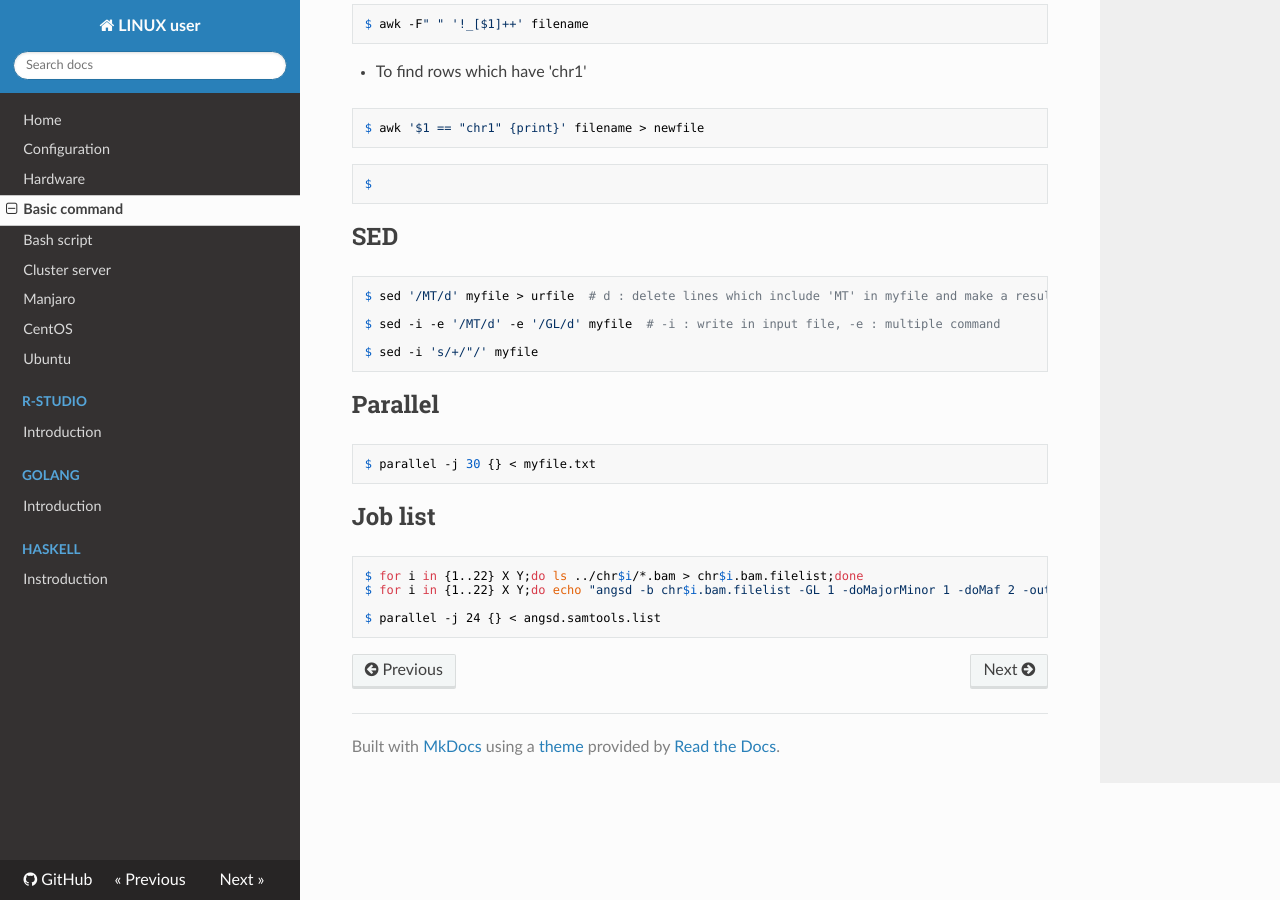
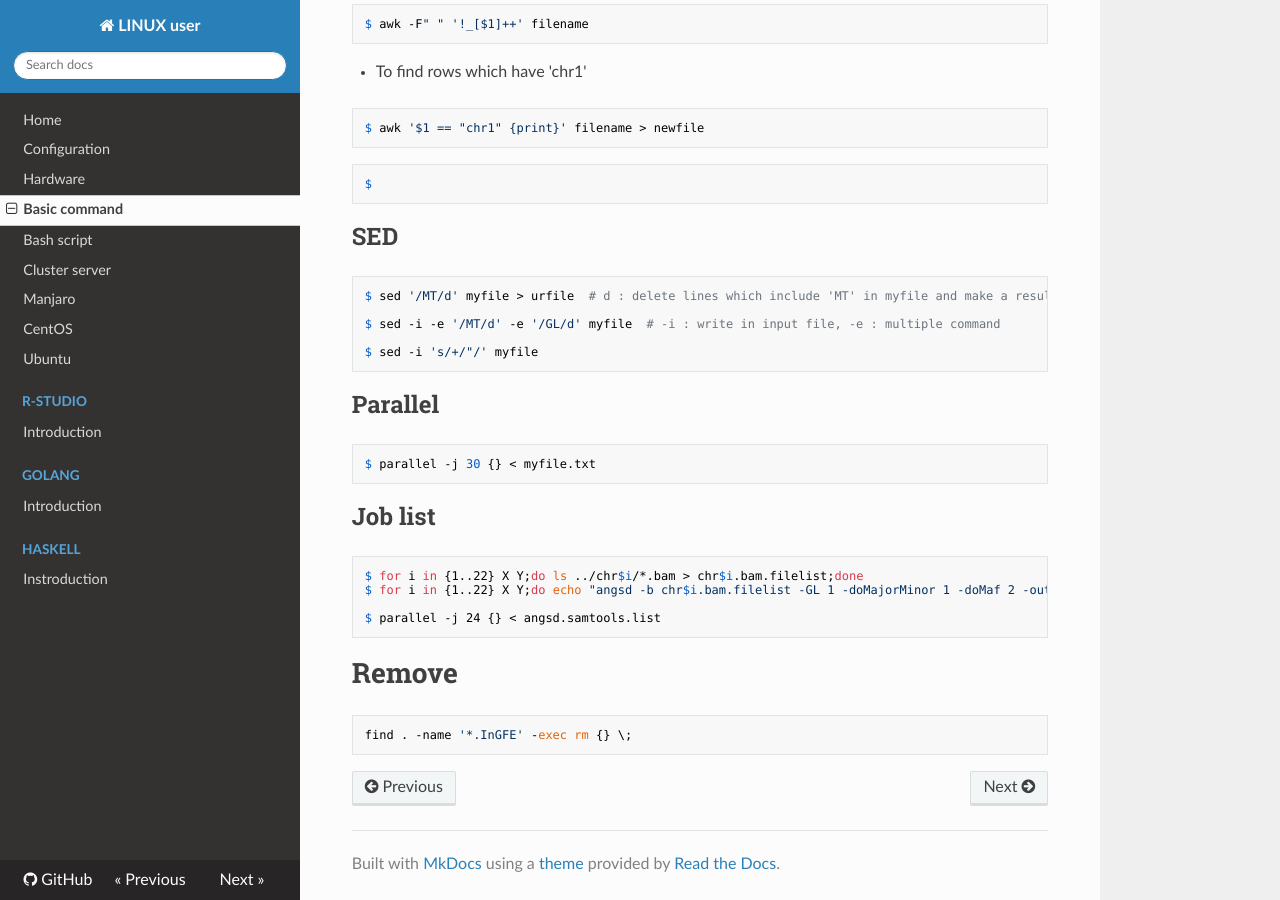
Before and after one commit to WonyoungCho/LINUX, an MkDocs documentation site: the page built from docs/basic_comm.md, in a window 1280 px wide and 900 px high, scrolled down 2428 px. Built offline with MkDocs 1.6.1, drawn with Linux system fonts in a browser that asks for light colours; nearby versions of some CDN libraries; old or Windows-style settings are respelled for this version of MkDocs.

Commit message:
Update basic_comm.md

````diff
--- a/docs/basic_comm.md
+++ b/docs/basic_comm.md
@@ -140,3 +140,8 @@ $ for i in {1..22} X Y;do echo "angsd -b chr$i.bam.filelist -GL 1 -doMajorMinor
 
 $ parallel -j 24 {} < angsd.samtools.list
 ```
+
+# Remove
+```
+find . -name '*.InGFE' -exec rm {} \;
+```
````
